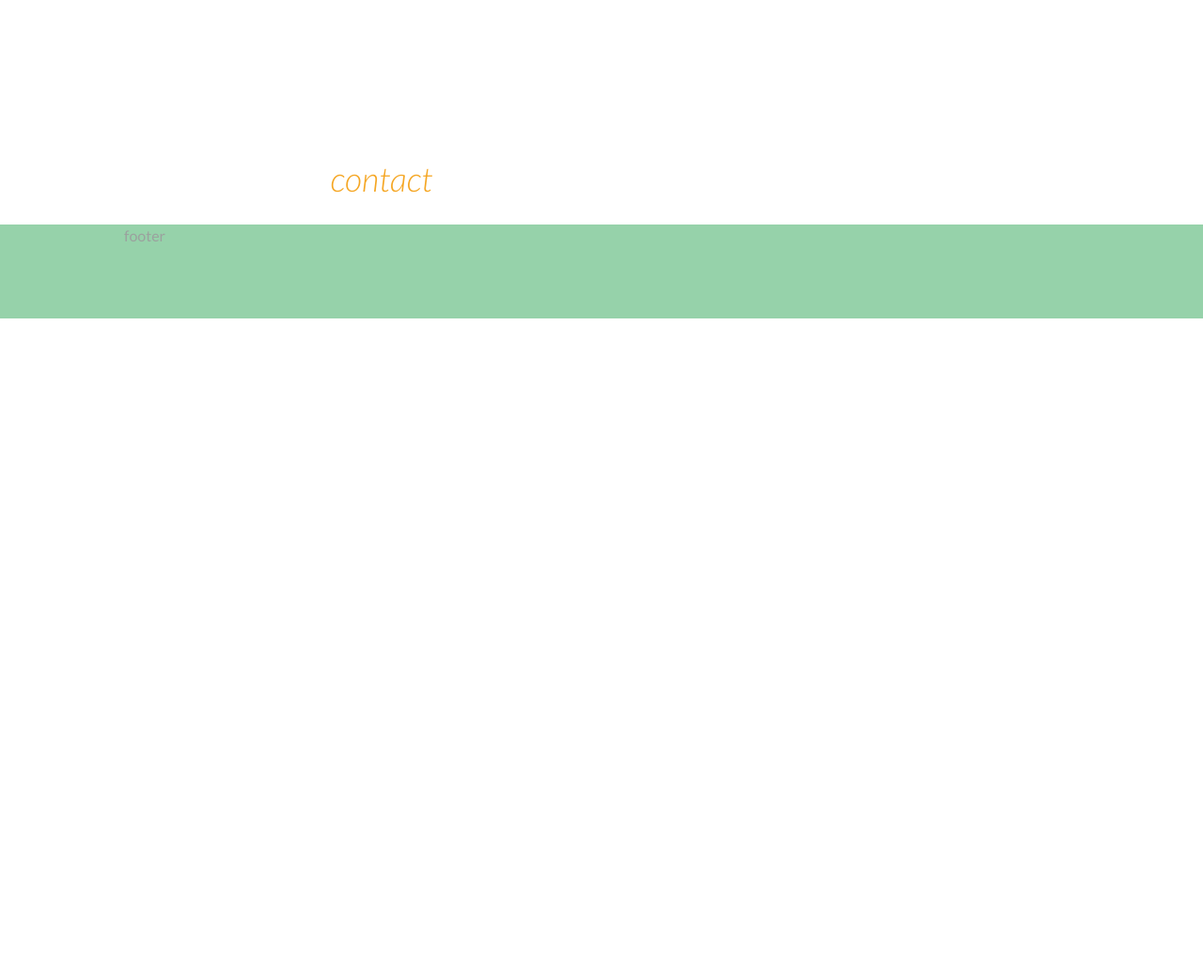
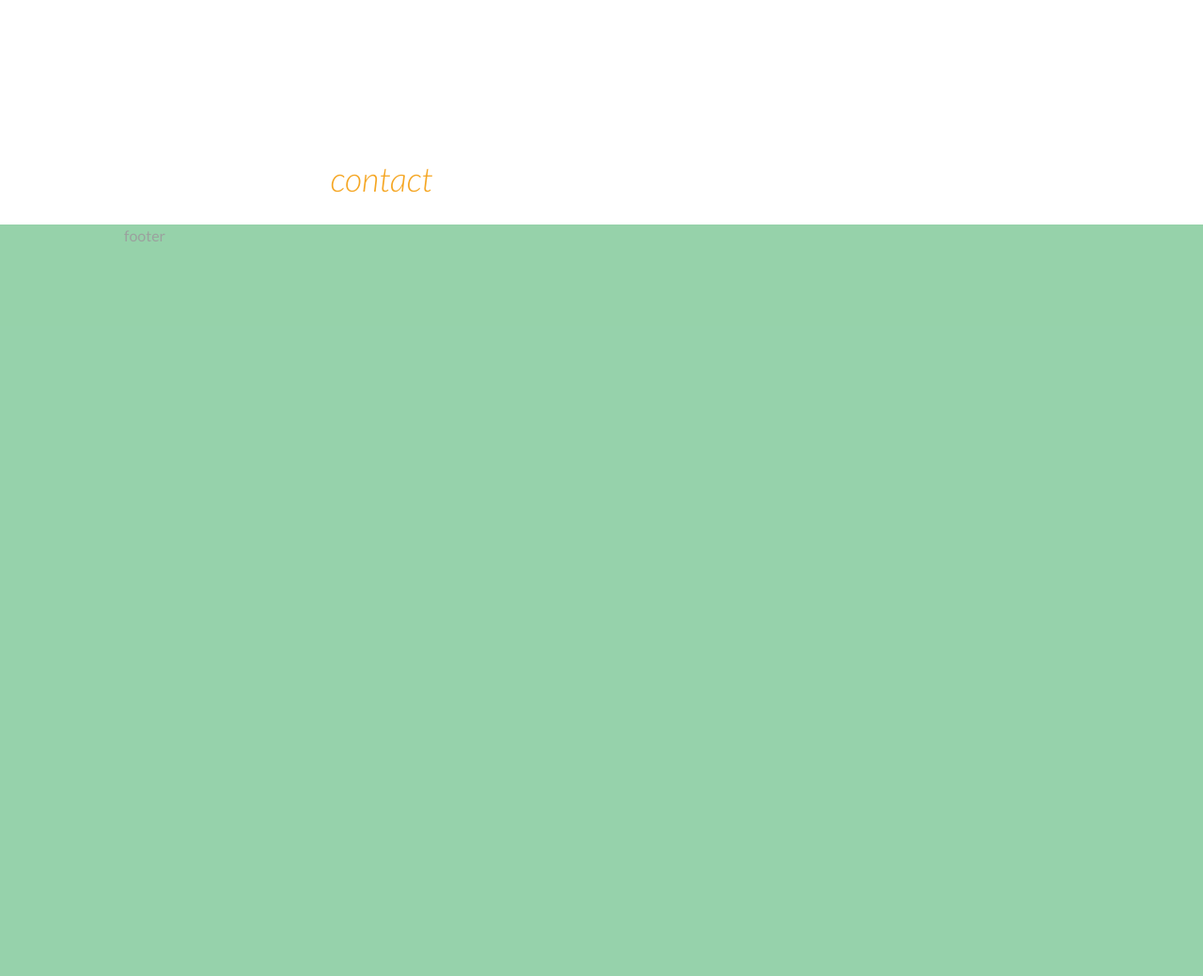
Before and after one commit to mdziedzic/eggfoo, a PHP site: page / in a window 1280 px wide. Shown: the part 4480-5519 px from the top of the page at 94% size. Before the commit the page ends 4819 px from the top, so only its background shows below. Run offline with PHP 8.4, Linux system fonts and the light colour scheme; style sheets or scripts are compiled from the project's sources; some libraries are stand-ins or nearby versions.

Commit message:
changed footer height

```diff
--- a/css/sass/layout/_layout.scss
+++ b/css/sass/layout/_layout.scss
@@ -11,7 +11,7 @@ header {
 }
 
 footer {
-    height: 100px;
+    height: 800px;
     background-color: $green-alpha;
 }
 
```
